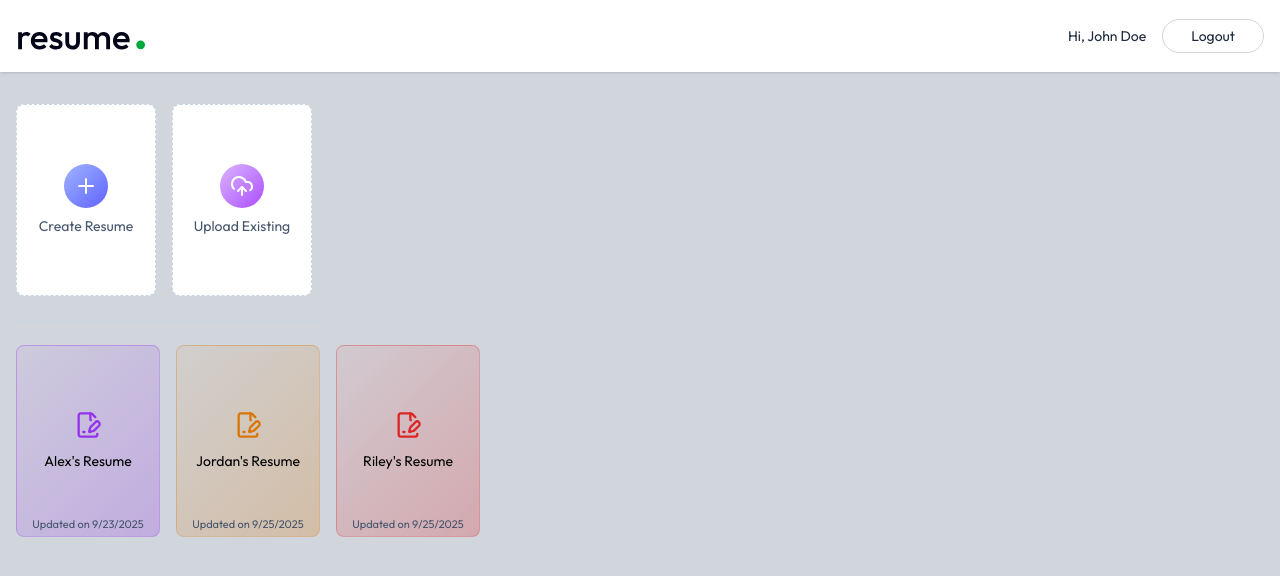
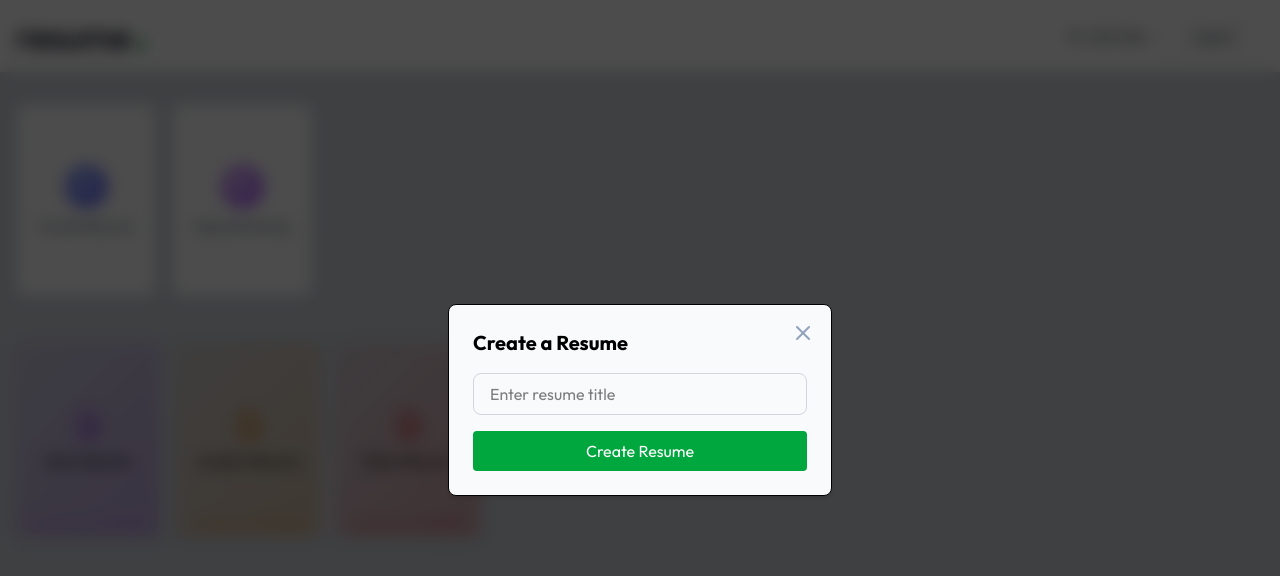
Before and after one commit to piyush202003/resume_builder_react_django, a React (Vite) app in the folder client/: page /app in a window 1280 px wide. Both pictures are taken after a click on the button "Create Resume". Shown: the top 576 px of the page. Built offline with nearby package versions, Linux system fonts and the light colour scheme.

Commit message:
dashboard completed

```diff
--- a/client/src/index.css
+++ b/client/src/index.css
@@ -10,4 +10,10 @@
     button {
         @apply cursor-pointer;
     }
+    input:not([type='checkbox']){
+        @apply outline-none focus:ring border border-gray-300 focus:ring-blue-500 focus:border-blue-500 rounded-lg
+    }
+    textarea {
+        @apply outline-none focus:ring border border-gray-300 focus:ring-blue-500 rounded-lg resize-none
+    }
 }
--- a/client/src/pages/Dashboard.jsx
+++ b/client/src/pages/Dashboard.jsx
@@ -1,13 +1,44 @@
-import { FilePenLineIcon, PlusIcon, UploadCloudIcon } from 'lucide-react'
+import { FilePenLineIcon, PencilIcon, PlusIcon, TrashIcon, UploadCloudIcon, XIcon } from 'lucide-react'
 import { dummyResumeData } from '../assets/assets'
 import { useEffect, useState } from 'react'
+import { useNavigate } from 'react-router-dom'
 
 const Dashboard = () => {
 
   const colors = ['#9333ea', '#d97706', '#dc2626', '#0284c7', '#16a34a']
   const [allResumes, setAllResumes] = useState([])
+  const [showCreateResume, setShowCreateResume] = useState(false)
+  const [showUploadResume, setShowUploadResume] = useState(false)
+  const [title, setTitle] = useState('')
+  const [resume, setResume] = useState(null)
+  const [editResumeId, setEditResumeId] = useState('')
+  const navigate = useNavigate()
+
   const loadAllResumes = async () => {
     setAllResumes(dummyResumeData)
+  }
+
+  const createResume = async (event) => {
+    event.preventDefault()
+    setShowCreateResume(false)
+    navigate(`/app/builder/res123`)
+  }
+
+  const uploadResume = async (event) => {
+    event.preventDefault()
+    setShowUploadResume(false)
+    navigate(`/app/builder/res123`)
+  }
+
+  const editTitle = async (event) => {
+    event.preventDefault()
+  }
+
+  const deleteResume = async (resumeId) => {
+    const confirm =window.confirm('Are you sure you want to delete this resume?')
+    if(confirm){
+      setAllResumes(prev => prev.filter(resume=>resume._id !== resumeId))
+    }
   }
 
   useEffect(()=>{
@@ -15,16 +46,17 @@
   },[])
 
   return (
-    <div>
+    <>
       <div className='max-w-7xl mx-auto px-4 py-8'>
         <p className='text-2xl font-medium mb-6 bg-linear-to-r from-slate-500 to-slate-700 bg-clip-text text-transparent sm:hidden'>Welcome, Joe Doe</p>
         <div className='flex gap-4'>
-          <button className='w-full bg-white sm:max-w-35 h-48 flex flex-col items-center justify-center rounded-lg gap-2 text-slate-600 border border-dashed border-slate-300 group hover:border-indigo-500 hover:shadow-lg transition-all duration-300 cursor-pointer'>
+          <button onClick={()=>{setShowCreateResume(true);}} className='w-full bg-white sm:max-w-35 h-48 flex flex-col items-center justify-center rounded-lg gap-2 text-slate-600 border border-dashed border-slate-300 group hover:border-indigo-500 hover:shadow-lg transition-all duration-300 cursor-pointer'>
             <PlusIcon className='size-11 transition-all duration-300 p-2.5 bg-linear-to-br from-indigo-300 to-indigo-500 text-white rounded-full' />
             <p className='text-sm group-hover:text-indigo-600 transition-all'>Create Resume</p>
           </button>
-          <button className='w-full bg-white sm:max-w-35 h-48 flex flex-col items-center justify-center rounded-lg gap-2 text-slate-600 border border-dashed border-slate-300 group hover:border-purple-500 hover:shadow-lg transition-all duration-300 cursor-pointer'>
-            <UploadCloudIcon className='size-11 transition-all duration-300 p-2.5 bg-linear-to-br from-purple-300 to-purple-500 text-white rounded-full' />
+
+          <button onClick={()=> setShowUploadResume(true)} className='w-full bg-white sm:max-w-35 h-48 flex flex-col items-center justify-center rounded-lg gap-2 text-slate-600 border border-dashed border-slate-300 group hover:border-purple-500 hover:shadow-lg transition-all duration-300 cursor-pointer'>
+            <UploadCloudIcon  className='size-11 transition-all duration-300 p-2.5 bg-linear-to-br from-purple-300 to-purple-500 text-white rounded-full' />
             <p className='text-sm group-hover:text-purple-600 transition-all'>Upload Existing</p>
           </button>
         </div>
@@ -35,17 +67,72 @@
           {allResumes.map((resume, index)=>{
             const baseColor = colors[index%colors.length];
             return (
-              <button key={index} className='relative w-full sm:max-w-36 h-48 flex flex-col items-center justify-center rounded-lg gap-3 border group hover:shadow-lg transition-all duration-300 cursor-pointer' style={{background:`linear-gradient(135deg, ${baseColor}10, ${baseColor}40)`,borderColor:baseColor+'40'}}>
+              <button key={index} onClick={()=> navigate(`/app/builder/${resume._id}`)} className='relative w-full sm:max-w-36 h-48 flex flex-col items-center justify-center rounded-lg gap-3 border group hover:shadow-lg transition-all duration-300 cursor-pointer' style={{background:`linear-gradient(135deg, ${baseColor}10, ${baseColor}40)`,borderColor:baseColor+'40'}}>
                 <FilePenLineIcon className='size-7 group-hover:scale-105 transition-all' style={{color:baseColor}} />
                 <p className='text-sm group-hover:scale-105 transition-all px-2 text-center'>{resume.title}</p>
-                <p className='absolute bottom-1 text-[11px] text-slate-600 group-hover:text-slate-500 transition-all duration-300 px-2 text-center'>Updated on {new Date(resume.updatedAt).toLocaleDateString()}</p>
+                <p className='absolute bottom-1 text-[11px] text-slate-600 group-hover:text-slate-500 transition-all duration-300 px-2 text-center' style={{color:baseColor+'90'}}>Updated on {new Date(resume.updatedAt).toLocaleDateString()}</p>
+                <div onClick={(e)=>{e.stopPropagation()}} className='absolute top-1 right-1 group-hover:flex items-center hidden'>
+                  <TrashIcon onClick={()=>deleteResume(resume._id)} className='size-7 p-1.5 hover:bg-white/50 rounded text-slate-700 transition-colors' />
+                  <PencilIcon onClick={()=>{setEditResumeId(resume._id); setTitle(resume.title)}} className='size-7 p-1.5 hover:bg-white/50 rounded text-slate-700 transition-colors' />
+                </div>
               </button>
             )
           })}
         </div>
 
+        {showCreateResume && (
+          <form onSubmit={createResume} onClick={()=>{setShowCreateResume(false)}} className='fixed inset-0 bg-black/70 backdrop-blur bg-opacity-50 z-10 flex items-center justify-center'>
+            <div onClick={e => e.stopPropagation()} className='relative bg-slate-50 border shadow-md rounded-lg w-full max-w-sm p-6'>
+              <h2 className='text-xl font-bold mb-4'>Create a Resume</h2>
+              <input onChange={(e)=> setTitle(e.target.value)} value={title} type="text" placeholder='Enter resume title' className='w-full px-4 py-2 mb-4 focus:border-green-600 ring-green-600 required' />
+
+              <button className='w-full py-2 bg-green-600 text-white rounded hover:bg-green-700 transition-colors'>Create Resume</button>
+              <XIcon className='absolute top-4 right-4 text-slate-400 hover:text-slate-600 cursor-pointer transition-colors' onClick={()=>{setShowCreateResume(false); setTitle('')}} />
+            </div>
+          </form>
+        )}
+
+        {showUploadResume && (
+          <form onSubmit={uploadResume} onClick={()=>{setShowUploadResume(false)}} className='fixed inset-0 bg-black/70 backdrop-blur bg-opacity-50 z-10 flex items-center justify-center'>
+            <div onClick={e => e.stopPropagation()} className='relative bg-slate-50 border shadow-md rounded-lg w-full max-w-sm p-6'>
+              <h2 className='text-xl font-bold mb-4'>Upload Resume</h2>
+              <input onChange={(e)=> setTitle(e.target.value)} value={title} type="text" placeholder='Enter resume title' className='w-full px-4 py-2 mb-4 focus:border-green-600 ring-green-600 required' />
+              <div>
+                <label htmlFor="resume-input" className='bloack text-sm text-slate-700'>
+                  Select resume file
+                  <div className='flex flex-col items-center justify-center gap-2 border group text-slate-400 border-slate-400 border-dashed rounded-md p-4 py-10 my-4 hover:border-green-500 hover:text-green-700 cursor-pointer transition-colors'>
+                    {resume ? (
+                      <p className='text-green-700'>{resume.name}</p>
+                    ):(
+                      <>
+                        <UploadCloudIcon className='size-14 stroke-1' />
+                        <p>Upload resume</p>
+                      </>
+                    )}
+                  </div>
+                </label>
+                <input type="file" id='resume-input' accept='.pdf' hidden onChange={(e)=>setResume(e.target.files[0])} />
+              </div>
+              <button className='w-full py-2 bg-green-600 text-white rounded hover:bg-green-700 transition-colors'>Upload Resume</button>
+              <XIcon className='absolute top-4 right-4 text-slate-400 hover:text-slate-600 cursor-pointer transition-colors' onClick={()=>{setShowUploadResume(false); setTitle('')}} />
+            </div>
+          </form>
+        )}
+
+        {editResumeId && (
+          <form onSubmit={editTitle} onClick={()=>{setEditResumeId('')}} className='fixed inset-0 bg-black/70 backdrop-blur bg-opacity-50 z-10 flex items-center justify-center'>
+            <div onClick={e => e.stopPropagation()} className='relative bg-slate-50 border shadow-md rounded-lg w-full max-w-sm p-6'>
+              <h2 className='text-xl font-bold mb-4'>Create a Resume</h2>
+              <input onChange={(e)=> setTitle(e.target.value)} value={title} type="text" placeholder='Enter resume title' className='w-full px-4 py-2 mb-4 focus:border-green-600 ring-green-600 required' />
+
+              <button className='w-full py-2 bg-green-600 text-white rounded hover:bg-green-700 transition-colors'>Create Resume</button>
+              <XIcon className='absolute top-4 right-4 text-slate-400 hover:text-slate-600 cursor-pointer transition-colors' onClick={()=>{setEditResumeId(''); setTitle('')}} />
+            </div>
+          </form>
+        )}
+
       </div>
-    </div>
+    </>
   )
 }
 
```
